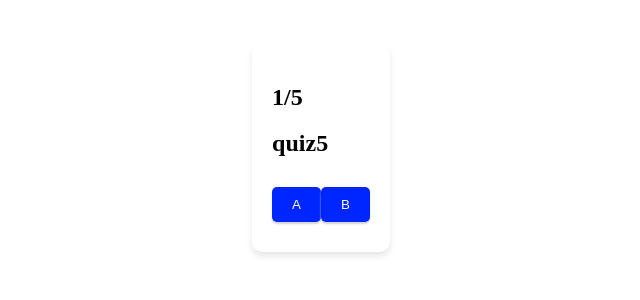
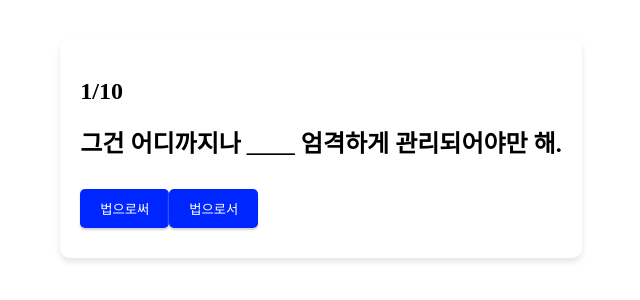
Before and after one commit to DayPeak/hangleking, a React (Create React App) app in the folder aniwaeandae/: page /test in a window 1280 px wide. Shown: the part 252-552 px from the top of the page, without its empty margins (319-959 px from the left). Built offline with nearby package versions, Linux system fonts and the light colour scheme; a web font is replaced by a local one.

Commit message:
result page, quiz list

```diff
--- a/aniwaeandae/src/components/Quiz.js
+++ b/aniwaeandae/src/components/Quiz.js
@@ -1,5 +1,6 @@
 import React, { useState, useEffect } from 'react';
 import styles from './Quiz.module.css';
+import QuizList from './QuizList.js';
 
 const quizData = [
   // 퀴즈 데이터 예시
@@ -8,27 +9,6 @@ const quizData = [
     choices: ['a', 'b', 'c', 'd', 'e'],
     answer: 0
   },
-  {
-    question: 'quiz2',
-    choices: ['a', 'b', 'c', 'd'],
-    answer: 1
-  }
-  ,
-  {
-    question: 'quiz3',
-    choices: ['a', 'b', 'c'],
-    answer: 2
-  },
-  {
-    question: 'quiz4',
-    choices: ['a', 'b', 'c', 'd'],
-    answer: 3
-  },
-  {
-    question: 'quiz5',
-    choices: ['a', 'b'],
-    answer: 0
-  }
 ];
 
 const Quiz = ({ onResult }) => {
@@ -38,7 +18,8 @@ const Quiz = ({ onResult }) => {
   const [selectedAnswers, setSelectedAnswers] = useState([]);
 
   useEffect(() => {
-    const shuffledData = quizData.sort(() => Math.random() - 0.5);
+    const shuffledDataO = QuizList.sort(() => Math.random() - 0.5);
+    const shuffledData = shuffledDataO.slice(0, 10);
     setRandomQuiz(shuffledData);
   }, []);
 
@@ -51,14 +32,14 @@ const Quiz = ({ onResult }) => {
     setCurrentQuiz(currentQuiz + 1);
   };
 
-  if (currentQuiz >= randomQuiz.length) {
+  if (currentQuiz >= (randomQuiz.length)) {
     onResult(selectedAnswers);
     return null; // 직접 컴포넌트 반환 제거
   }
 
   return (
     <div className={styles.quizContainer}>
-      <h2>{currentQuiz + 1}/{randomQuiz.length}</h2>
+      <h2>{currentQuiz + 1}/{10}</h2>
       <h2>{randomQuiz[currentQuiz].question}</h2>
       {randomQuiz[currentQuiz].choices.map((choice, index) => (
         <button className={styles.quizButton} key={index} onClick={() => handleAnswer(index)}>
```
